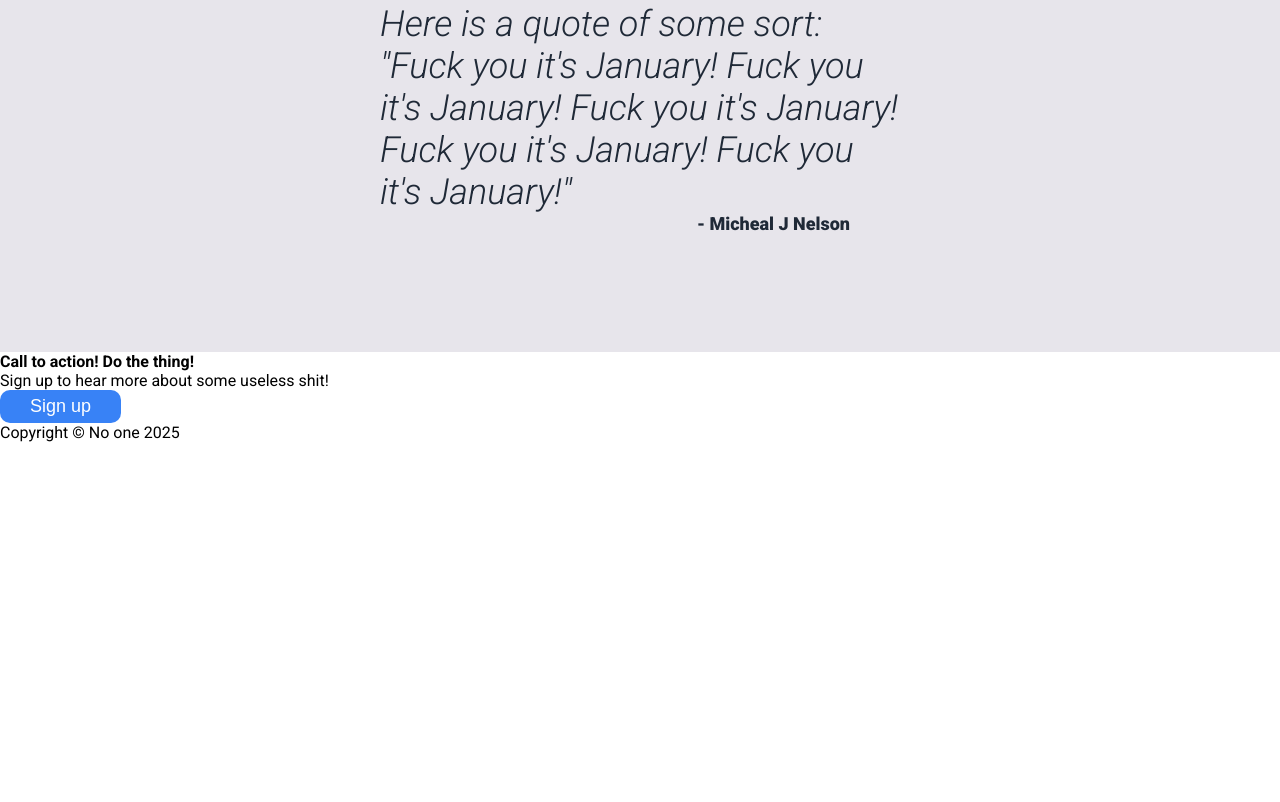
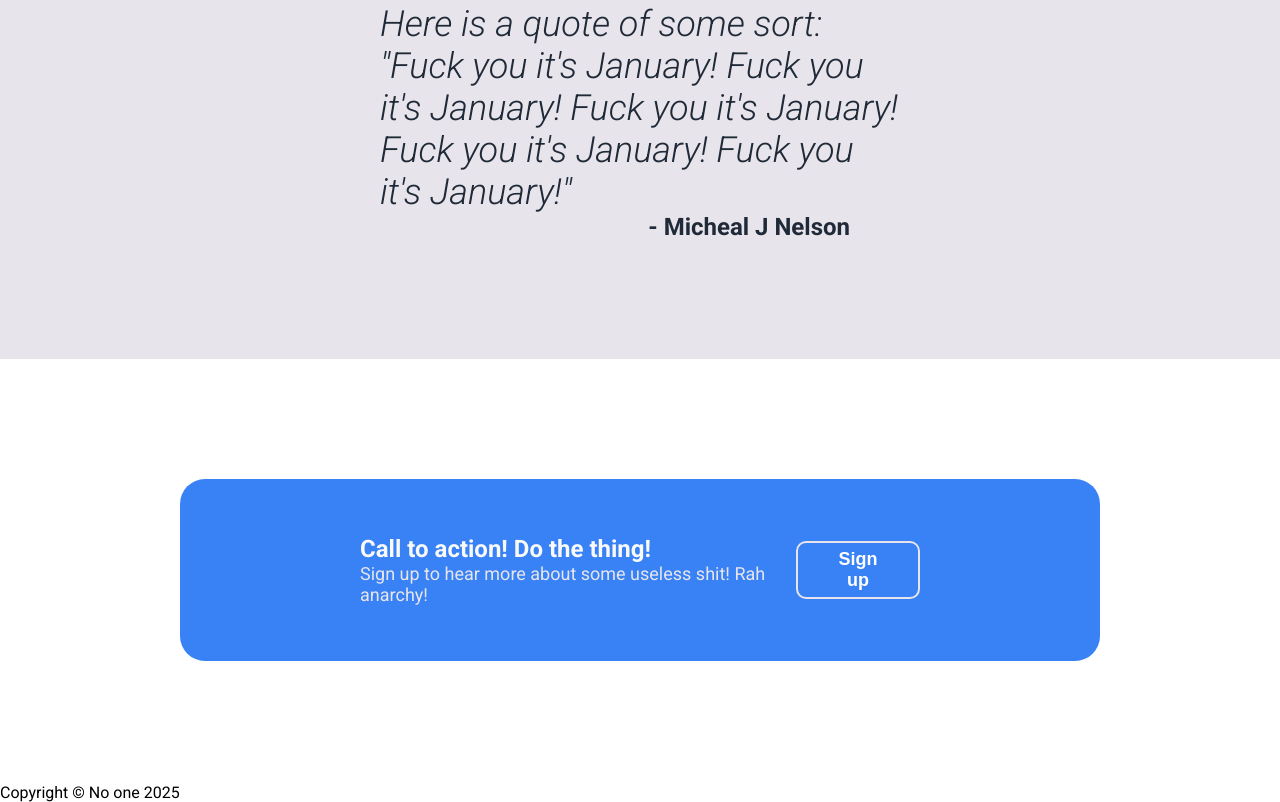
Before and after one commit to mopedcow/odin-landingPage, a plain HTML site: page index.html in a window 1280 px wide. Shown: the part 1261-2063 px from the top of the page. Before the commit the page ends 1703 px from the top, so only its background shows below. Drawn offline with Linux system fonts and the light colour scheme.

Commit message:
Complete section 'call to action' Another simple one; may have to adjsut some sizing but otherwise I think it's pretty close to example. Next: footer

```diff
--- a/index.html
+++ b/index.html
@@ -60,9 +60,9 @@
     <div class="call-action">
         <div class="call-container">
             <h4>Call to action! Do the thing!</h4>
-            <p>Sign up to hear more about some useless shit!</p>
-            <button>Sign up</button>
+            <p>Sign up to hear more about some useless shit! Rah anarchy!</p>
         </div>
+        <button>Sign up</button>
     </div>
     <div class="footer">
         <p>Copyright &copy; No one 2025</p>
--- a/style.css
+++ b/style.css
@@ -13,6 +13,7 @@ button {
     color: #FFF;
     border: 0;
     font-size: 18px;
+    font-weight: 700;
     background: #3882F6;
     padding: 6px 30px;
     border-radius: 10px;
@@ -126,8 +127,30 @@ button {
     font-style: italic;
 }
 .testimonials .quote-attr {
-    font-size: 18px;
-    font-weight: 900;
+    font-size: 24px;
+    font-weight: 700;
     padding-right: 50px;
     text-align: right;
 }
+    /*      Section 4: call to action        */
+.call-action {
+    margin: 120px 180px 122px;
+    padding: 56px 180px 56px;
+    background: #3882F6;
+    border-radius: 25px;
+    font-size: 18px;
+    display: flex;
+    justify-content: space-between;
+    align-items: center;
+}
+.call-action h4 {
+    font-weight: 700;
+    font-size: 24px;
+    color: #F9FAF8;
+}
+.call-action p {
+    color: #E7E5EB;
+}
+.call-action button {
+    border: 2px solid #E7E5EB;
+}
```
